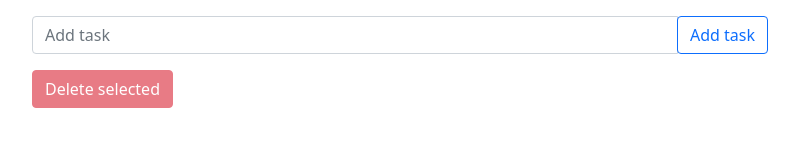
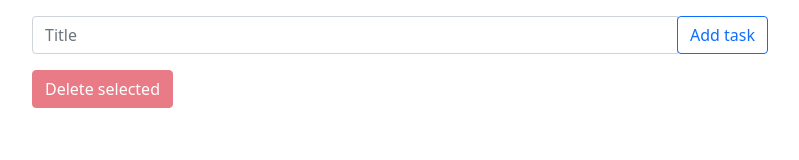
Before and after one commit to khanummarg/mytodo, a React (Create React App) app: page / in a window 1280 px wide. Shown: the top 160 px of the page, without its empty margins (240-1039 px from the left). Built offline with nearby package versions, Linux system fonts and the light colour scheme.

Commit message:
PropTypes, Modal

```diff
--- a/package.json
+++ b/package.json
@@ -7,6 +7,7 @@
     "@testing-library/react": "^11.2.6",
     "@testing-library/user-event": "^12.8.3",
     "bootstrap": "^5.0.0",
+    "prop-types": "^15.7.2",
     "react": "^17.0.2",
     "react-bootstrap": "^1.5.2",
     "react-dom": "^17.0.2",
--- /dev/null
+++ b/src/components/Confirm/Confirm.js
@@ -0,0 +1,26 @@
+import React from "react";
+import { Button, Modal } from "react-bootstrap";
+
+function Confirm(props) {
+  return (
+    <Modal
+     show={true}
+     onHide={props.onClose}
+      size="lg"
+      aria-labelledby="contained-modal-title-vcenter"
+      centered
+    >
+      <Modal.Header closeButton>
+        <Modal.Title id="contained-modal-title-vcenter">
+          Are you sure to remove {props.count} task{props.count > 1 ? "s" : ""}?
+        </Modal.Title>
+      </Modal.Header>
+       <Modal.Footer>
+      <Button  variant="danger" onClick={props.onConfirm}>Delete</Button>
+        <Button onClick={props.onClose}>Cancele</Button>
+      </Modal.Footer>
+    </Modal>
+  );
+}
+
+export default Confirm;
--- /dev/null
+++ b/src/components/NewTask/NewTask.js
@@ -0,0 +1,81 @@
+import React, { Component } from 'react';
+import {
+    Button,
+    FormControl,
+    InputGroup,
+    Form
+  } from "react-bootstrap";
+  import idGenerator from "../../helper/idGenerator.js";
+  import PropTypes from 'prop-types';
+
+
+class NewTask extends Component {
+    state={
+        title: "",
+        description: ""
+    }
+
+    handleChange = (e) => {
+        this.setState({
+            title: e.target.value,
+        });
+      };
+
+      handleSubmit = (e) => {
+        e.preventDefault();
+
+        const title = this.state.title.trim();
+        const description = this.state.description.trim();
+
+        if (!title) {
+          return;
+        }
+
+        const newTask = {
+          _id: idGenerator(),
+          title: title,
+        //   description: description
+        };
+
+        this.props.onAdd(newTask);
+
+        this.setState({
+            title: "",
+            // description: ""
+        })
+    };
+
+    render() {
+        const {title, description} = this.state;
+        const {disabled} = this.props;
+
+        return(
+            <>
+            <Form onSubmit={this.handleSubmit} className="mt-3">
+                <InputGroup className="mb-3">
+                  <FormControl
+                    placeholder="Title"
+                    disabled={disabled}
+                    value={title}
+                    onChange={this.handleChange}
+                  />
+                  <InputGroup.Append>
+                    <Button type="submit" variant="outline-primary"
+                     disabled={disabled}
+                    >
+                      Add task
+                    </Button>
+                  </InputGroup.Append>
+                </InputGroup>
+              </Form>
+              </>
+        )
+    }
+}
+
+NewTask.propTypes = {
+  disabled: PropTypes.bool.isRequired,
+  onAdd: PropTypes.func.isRequired,
+
+};
+export default NewTask;
--- a/src/components/toDo/Todo.js
+++ b/src/components/toDo/Todo.js
@@ -3,46 +3,28 @@ import {
   Button,
   Col,
   Row,
-  Container,
-  FormControl,
-  InputGroup,
-  Form,
+  Container
 } from "react-bootstrap";
 import Task from "../Task/Task"
-import idGenerator from "../../helper/idGenerator.js";
+import NewTask from "../NewTask/NewTask"
+import Confirm from "../Confirm/Confirm"
+
 
 
 class Todo extends Component {
   state = {
-    defaultvalue: "",
     tasks: [],
-    selectedTask: new Set()
+    selectedTask: new Set(),
+    showConfirm: false
   };
 
-  handleChange = (e) => {
-    this.setState({
-      defaultvalue: e.target.value,
-    });
-  };
-  AddTask = (e) => {
-    e.preventDefault();
 
-    const defaultvalue = this.state.defaultvalue.trim();
-
-    if (!defaultvalue) {
-      return;
-    }
-
-    const newTask = {
-      _id: idGenerator(),
-      title: defaultvalue,
-    };
+  addTask = (newTask) => {
 
     const tasks = [newTask, ...this.state.tasks];
 
     this.setState({
-      tasks: tasks,
-      defaultvalue: "",
+      tasks: tasks
     });
   };
 
@@ -87,14 +69,20 @@ class Todo extends Component {
 
     this.setState({
       tasks: newTasks,
-      selectedTask: new Set()
+      selectedTask: new Set(),
+      showConfirm: false
     })
 
   };
 
+  toogleConfirm =() => {
+    this.setState({
+      showConfirm: !this.state.showConfirm
+    });
+  }
 
   render() {
-    const { tasks, selectedTask } = this.state;
+    const { tasks, selectedTask, showConfirm } = this.state;
 
     const taskComponents = tasks.map((task) => {
       return (
@@ -128,30 +116,17 @@ class Todo extends Component {
         <Container>
           <Row className="justify-content-center">
             <Col xs={12} sm={10} xl={8}>
-              <Form onSubmit={this.AddTask} className="mt-3">
-                <InputGroup className="mb-3">
-                  <FormControl
-                    placeholder="Add task"
-                    disabled={!!selectedTask.size}
-                    value={this.state.defaultvalue}
-                    onChange={this.handleChange}
-                  />
-                  <InputGroup.Append>
-                    <Button type="submit" variant="outline-primary"
-                     disabled={!!selectedTask.size}
-                    >
-                      Add task
-                    </Button>
-                  </InputGroup.Append>
-                </InputGroup>
-              </Form>
+              <NewTask
+              disabled={!!selectedTask.size}
+              onAdd = {this.addTask}
+              />
             </Col>
           </Row>
           <Row className="justify-content-center">
             <Col xs={12} sm={10} xl={8}>
             <Button
             variant="danger"
-            onClick={this.removeSelected}
+            onClick={this.toogleConfirm}
             disabled={!selectedTask.size}
             >
               Delete selected
@@ -160,6 +135,12 @@ class Todo extends Component {
           </Row>
           <Row>{taskComponents}</Row>
         </Container>
+        {showConfirm &&
+        <Confirm
+        onClose = {this.toogleConfirm}
+        onConfirm = {this.removeSelected}
+        count = {selectedTask.size}
+        />}
       </div>
     );
   }
```
Also changed, not shown: src/components/Task/Task.js (+18 -1 lines), src/components/NewTask/newTaskStyle.module.css (added).
